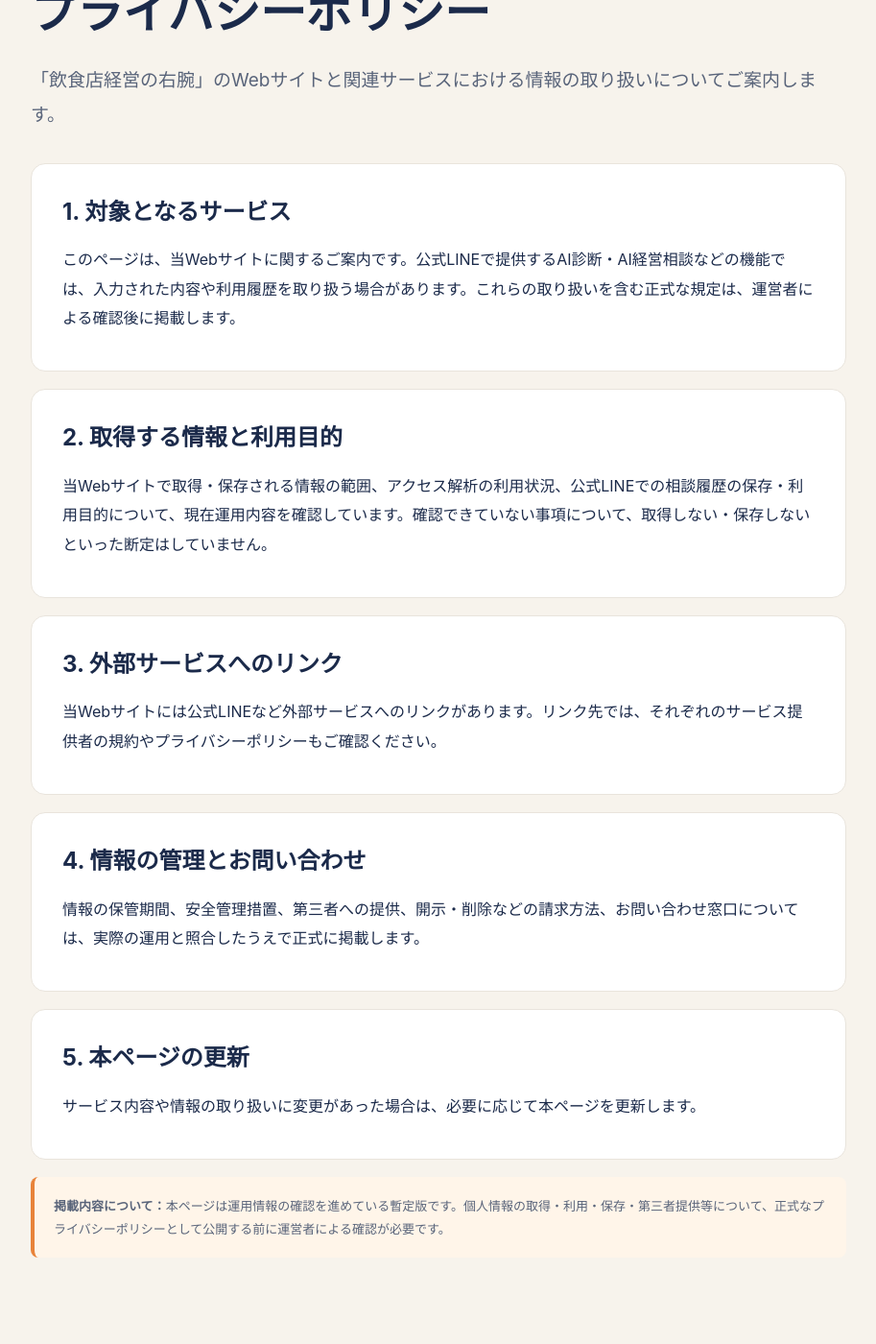
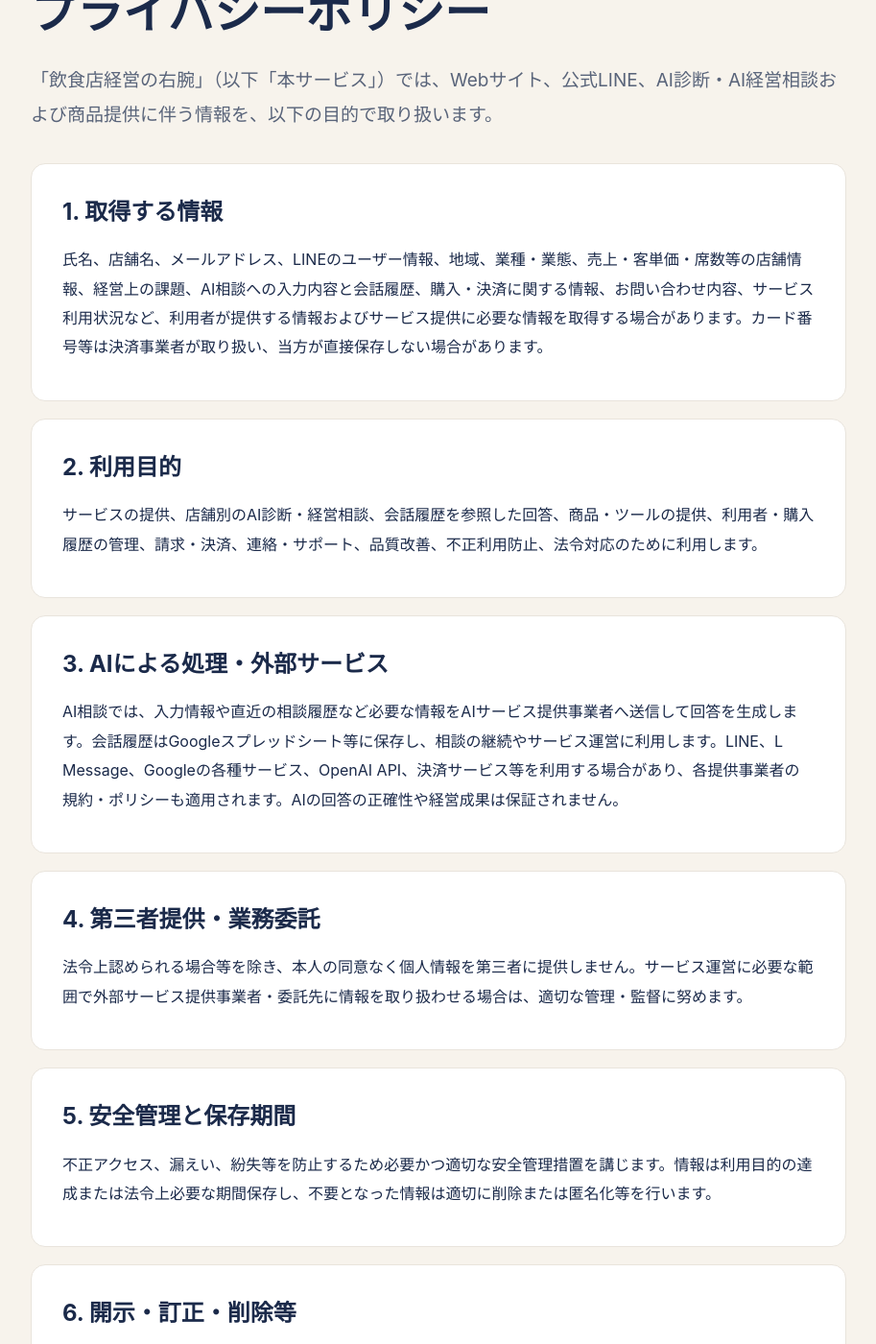
Before and after one commit to insyokuten/restaurant-growth-hub, a Jekyll site: the page built from privacy.md, in a window 1280 px wide and 1400 px high, scrolled down 200 px. Shown: the whole window at 96% size, without its empty margins (183-1096 px from the left). Built offline with Jekyll 4.4.1, drawn with Linux system fonts in a browser that asks for light colours; some of the changed text lies outside the part shown.

Commit message:
Align legal pages and navigation

```diff
--- a/privacy.md
+++ b/privacy.md
@@ -1,32 +1,19 @@
 ---
 layout: default
 title: プライバシーポリシー｜飲食店経営の右腕
-description: 飲食店経営の右腕のWebサイトおよび関連サービスにおける個人情報の取り扱いに関するご案内です。
+description: 飲食店経営の右腕のWebサイト・公式LINE・AI経営相談における情報の取り扱い。
 permalink: /privacy/
 ---
 <section class="section info-page">
-  <p class="eyebrow">PRIVACY POLICY</p>
-  <h1>プライバシーポリシー</h1>
-  <p class="lead">「飲食店経営の右腕」のWebサイトと関連サービスにおける情報の取り扱いについてご案内します。</p>
-  <div class="info-panel">
-    <h2>1. 対象となるサービス</h2>
-    <p>このページは、当Webサイトに関するご案内です。公式LINEで提供するAI診断・AI経営相談などの機能では、入力された内容や利用履歴を取り扱う場合があります。これらの取り扱いを含む正式な規定は、運営者による確認後に掲載します。</p>
-  </div>
-  <div class="info-panel">
-    <h2>2. 取得する情報と利用目的</h2>
-    <p>当Webサイトで取得・保存される情報の範囲、アクセス解析の利用状況、公式LINEでの相談履歴の保存・利用目的について、現在運用内容を確認しています。確認できていない事項について、取得しない・保存しないといった断定はしていません。</p>
-  </div>
-  <div class="info-panel">
-    <h2>3. 外部サービスへのリンク</h2>
-    <p>当Webサイトには公式LINEなど外部サービスへのリンクがあります。リンク先では、それぞれのサービス提供者の規約やプライバシーポリシーもご確認ください。</p>
-  </div>
-  <div class="info-panel">
-    <h2>4. 情報の管理とお問い合わせ</h2>
-    <p>情報の保管期間、安全管理措置、第三者への提供、開示・削除などの請求方法、お問い合わせ窓口については、実際の運用と照合したうえで正式に掲載します。</p>
-  </div>
-  <div class="info-panel">
-    <h2>5. 本ページの更新</h2>
-    <p>サービス内容や情報の取り扱いに変更があった場合は、必要に応じて本ページを更新します。</p>
-  </div>
-  <p class="info-note"><strong>掲載内容について：</strong>本ページは運用情報の確認を進めている暫定版です。個人情報の取得・利用・保存・第三者提供等について、正式なプライバシーポリシーとして公開する前に運営者による確認が必要です。</p>
+<p class="eyebrow">PRIVACY POLICY</p><h1>プライバシーポリシー</h1>
+<p class="lead">「飲食店経営の右腕」（以下「本サービス」）では、Webサイト、公式LINE、AI診断・AI経営相談および商品提供に伴う情報を、以下の目的で取り扱います。</p>
+<div class="info-panel"><h2>1. 取得する情報</h2><p>氏名、店舗名、メールアドレス、LINEのユーザー情報、地域、業種・業態、売上・客単価・席数等の店舗情報、経営上の課題、AI相談への入力内容と会話履歴、購入・決済に関する情報、お問い合わせ内容、サービス利用状況など、利用者が提供する情報およびサービス提供に必要な情報を取得する場合があります。カード番号等は決済事業者が取り扱い、当方が直接保存しない場合があります。</p></div>
+<div class="info-panel"><h2>2. 利用目的</h2><p>サービスの提供、店舗別のAI診断・経営相談、会話履歴を参照した回答、商品・ツールの提供、利用者・購入履歴の管理、請求・決済、連絡・サポート、品質改善、不正利用防止、法令対応のために利用します。</p></div>
+<div class="info-panel"><h2>3. AIによる処理・外部サービス</h2><p>AI相談では、入力情報や直近の相談履歴など必要な情報をAIサービス提供事業者へ送信して回答を生成します。会話履歴はGoogleスプレッドシート等に保存し、相談の継続やサービス運営に利用します。LINE、L Message、Googleの各種サービス、OpenAI API、決済サービス等を利用する場合があり、各提供事業者の規約・ポリシーも適用されます。AIの回答の正確性や経営成果は保証されません。</p></div>
+<div class="info-panel"><h2>4. 第三者提供・業務委託</h2><p>法令上認められる場合等を除き、本人の同意なく個人情報を第三者に提供しません。サービス運営に必要な範囲で外部サービス提供事業者・委託先に情報を取り扱わせる場合は、適切な管理・監督に努めます。</p></div>
+<div class="info-panel"><h2>5. 安全管理と保存期間</h2><p>不正アクセス、漏えい、紛失等を防止するため必要かつ適切な安全管理措置を講じます。情報は利用目的の達成または法令上必要な期間保存し、不要となった情報は適切に削除または匿名化等を行います。</p></div>
+<div class="info-panel"><h2>6. 開示・訂正・削除等</h2><p>ご本人からの個人情報の開示、訂正、削除、利用停止等の請求には、本人確認のうえ法令に従って対応します。法令上保存が必要な情報などは削除できない場合があります。</p></div>
+<div class="info-panel"><h2>7. Cookie等</h2><p>Webサイトでは利便性向上や利用状況の把握等のためCookie等を利用する場合があります。外部サイトでは各事業者のポリシーをご確認ください。</p></div>
+<div class="info-panel"><h2>8. お問い合わせ・改定</h2><p>運営：飲食店経営の右腕（個人運営）<br>お問い合わせ：<a href="mailto:create.to.market@gmail.com">create.to.market@gmail.com</a> または <a href="{{ site.line_url | escape }}">公式LINE</a></p><p>法令・サービス内容の変更等に応じて本ポリシーを改定することがあります。</p></div>
+<p class="info-note">本ページは既存の運営規定を基にWebサイト向けに整理したものです。実際の決済・データ処理・国外移転等の運用に応じて見直す場合があります。</p>
 </section>
```
